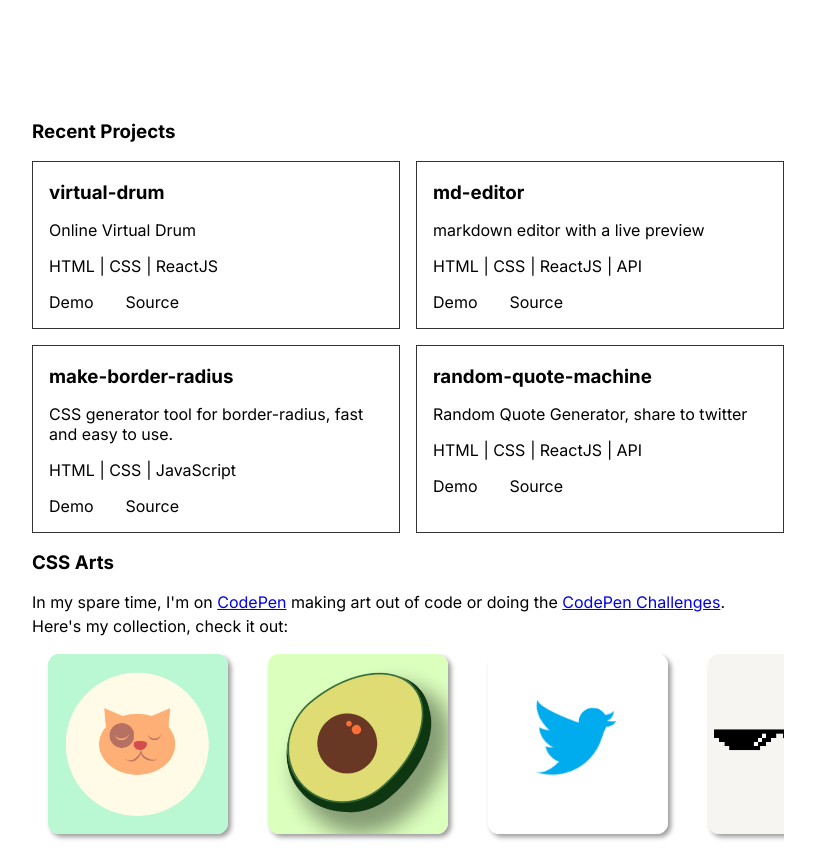
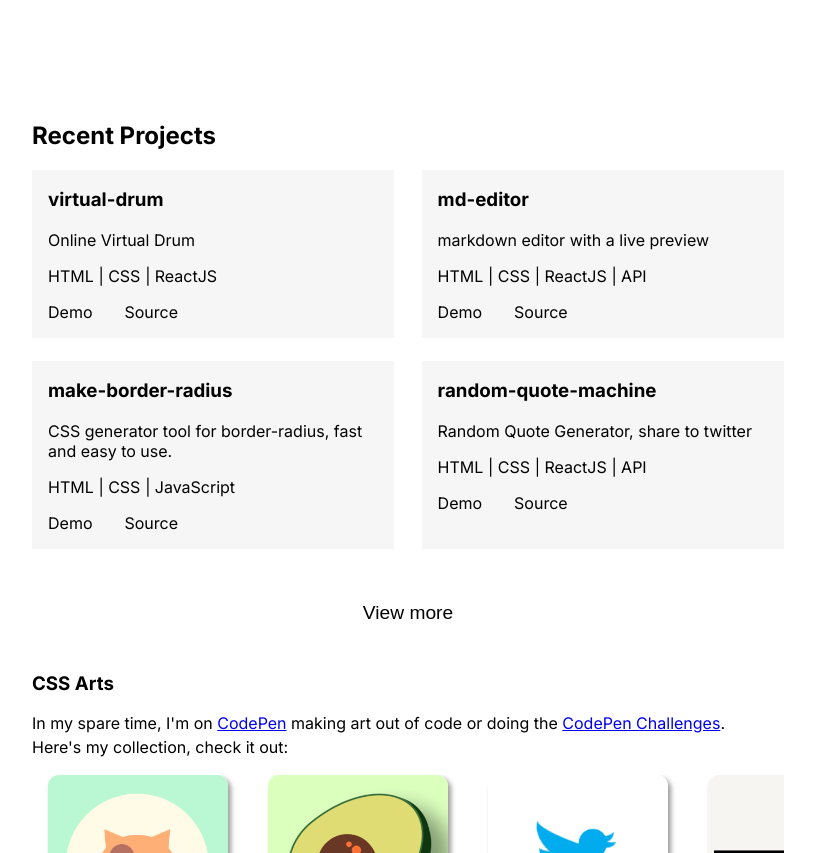
Before and after one commit to m-dennisgocong/gocs, a React (Vite) app: page / in a window 1280 px wide. Shown: the part 760-1613 px from the top of the page, without its empty margins (232-1047 px from the left). Built offline with nearby package versions, Linux system fonts and the light colour scheme.

Commit message:
feat: add View more (display more project onClick)

```diff
--- a/src/components/Projects.jsx
+++ b/src/components/Projects.jsx
@@ -1,15 +1,19 @@
+import { useState } from "react";
 const Projects = () => {
+
+    const [view, setView] = useState(false)
 
     return(
         <section id="Projects">
-            <h3>Recent Projects</h3>
 
+            <div id="recent-projects">
+                <h2>Recent Projects</h2>
                 <div className="project-container">
                     <div className="project-tile">
                         <div className="project-detail">
                             <h3 title="">virtual-drum</h3>
                             <p className="description">Online Virtual Drum </p>
-
+                        </div>
                             <ul className="tech-stack">
                                 <li>HTML</li>
                                 <li>CSS</li>
@@ -20,7 +24,7 @@ const Projects = () => {
                                 <div className="demo-link">Demo</div>
                                 <div className="source-link">Source</div>
                             </div>
-                    </div>
+
                     </div>
 
                     <div className="project-tile">
@@ -28,18 +32,16 @@ const Projects = () => {
                         <div className="project-detail">
                             <h3 title="">md-editor</h3>
                             <p className="description">markdown editor with a live preview</p>
-
+                        </div>
                         <ul className="tech-stack">
                             <li>HTML</li>
                             <li>CSS</li>
                             <li>ReactJS</li>
                             <li>API</li>
                         </ul>
-
                         <div className="links">
                             <div className="demo-link">Demo</div>
                             <div className="source-link">Source</div>
-                        </div>
                         </div>
                     </div>
 
@@ -47,18 +49,17 @@ const Projects = () => {
                         <div className="project-detail">
                             <h3 title="">make-border-radius</h3>
                             <p className="description">CSS generator tool for border-radius, fast and easy to use.</p>
-
+                        </div>
                         <ul className="tech-stack">
                             <li>HTML</li>
                             <li>CSS</li>
                             <li>JavaScript</li>
                         </ul>
-
                         <div className="links">
                             <div className="demo-link">Demo</div>
                             <div className="source-link">Source</div>
                         </div>
-                    </div>
+
                     </div>
 
                     <div className="project-tile">
@@ -66,21 +67,117 @@ const Projects = () => {
                         <div className="project-detail">
                             <h3 title="">random-quote-machine</h3>
                             <p className="description">Random Quote Generator, share to twitter</p>
-
+                        </div>
                         <ul className="tech-stack">
                             <li>HTML</li>
                             <li>CSS</li>
                             <li>ReactJS</li>
                             <li>API</li>
                         </ul>
+                        <div className="links">
+                            <div className="demo-link">Demo</div>
+                            <div className="source-link">Source</div>
+                        </div>
 
+                    </div>
+                </div>
+
+
+            </div>
+
+            <div style={view ? {display : 'none'} : null} id="view-more-container"><button className="more-projects" onClick={()=> setView(!view)}>View more</button></div>
+
+            { view &&
+
+            <div id="FreeCodeCamp-projects">
+                <h2>FreeCodeCamp(Projects)</h2>
+                <p>This is my projects for <a href="https://www.freecodecamp.org/learn/responsive-web-design/#responsive-web-design-projects">Responsive Web Design</a> course on freeCodeCamp.
+                I was able to earn a <a href="https://www.freecodecamp.org/certification/gocs/responsive-web-design">Certification</a> for completing the following: </p>
+                <div className="project-container">
+                    <div className="project-tile">
+                        <div className="project-detail">
+                            <h3 title="">Technical Documentation Page</h3>
+                        </div>
+                        <ul className="tech-stack">
+                            <li>HTML</li>
+                            <li>CSS</li>
+                            <li>JavaScript</li>
+                        </ul>
                         <div className="links">
                             <div className="demo-link">Demo</div>
                             <div className="source-link">Source</div>
                         </div>
                     </div>
+
+                    <div className="project-tile">
+
+                        <div className="project-detail">
+                            <h3 title="">Personal Portfolio Webpage</h3>
                         </div>
+                        <ul className="tech-stack">
+                            <li>HTML</li>
+                            <li>CSS</li>
+                            <li>JavaScript</li>
+                        </ul>
+                        <div className="links">
+                            <div className="demo-link">Demo</div>
+                            <div className="source-link">Source</div>
                         </div>
+
+                    </div>
+
+                    <div className="project-tile">
+                        <div className="project-detail">
+                            <h3 title="">Survey Form</h3>
+                        </div>
+                        <ul className="tech-stack">
+                            <li>HTML</li>
+                            <li>CSS</li>
+                        </ul>
+                        <div className="links">
+                            <div className="demo-link">Demo</div>
+                            <div className="source-link">Source</div>
+                        </div>
+
+                    </div>
+
+                    <div className="project-tile">
+
+                        <div className="project-detail">
+                            <h3 title="">Product Landing Page</h3>
+                        </div>
+                        <ul className="tech-stack">
+                            <li>HTML</li>
+                            <li>CSS</li>
+                            <li>JavaScript</li>
+                        </ul>
+                        <div className="links">
+                            <div className="demo-link">Demo</div>
+                            <div className="source-link">Source</div>
+                        </div>
+
+                    </div>
+
+                    <div className="project-tile">
+
+                        <div className="project-detail">
+                            <h3 title="">Tribute Page</h3>
+                        </div>
+                        <ul className="tech-stack">
+                            <li>HTML</li>
+                            <li>CSS</li>
+                            <li>JavaScript</li>
+                        </ul>
+                        <div className="links">
+                            <div className="demo-link">Demo</div>
+                            <div className="source-link">Source</div>
+                        </div>
+
+                    </div>
+
+                </div>
+
+            </div>}
 
         </section>
     );
--- a/src/styles/Projects.scss
+++ b/src/styles/Projects.scss
@@ -4,22 +4,16 @@
         gap: 1em;
     }
     .project-tile{
-        border: 1px solid #333;
-
-        div.project-detail{
-            padding: 0 1em;
-            h3{
-                margin-bottom: 0;
-            }
-            ul{
+        // border: 1px solid #333;
+        padding: 0 1em;
+        background-color: rgb(246, 246, 246);
+        ul{
                 padding: 0;
-                margin-top: 0;
                 display: flex;
                 gap: 0.3em;
                 li{
                     list-style-position:inside;
                     list-style-type: " | ";
-                    // list-style:lower-greek;
                 }
                 li:first-child {
                     list-style: none;
@@ -27,20 +21,47 @@
             }
             div.links{
                 display: flex;
-
                 gap: 2em;
                 padding-bottom: 1em;
             }
-        }
+
 
 
     }
+    #view-more-container{
+        display: grid;
+        justify-content: center;
+        height: 5em;
+        margin-top: 1.5em;
+        .more-projects{
+            border: none;
+            outline: none;
+            background-color: #fff;
+
+            font-size: 1.2rem;
+        }
+        .more-projects:hover{
+            text-decoration-line: underline;
+        }
+    }
+    #FreeCodeCamp-projects{
+        line-height: 1.5rem;
+        margin-top: 3.5em;
+    }
 }
 @media (min-width: 580px){
-    #Projects{
+    #Projects,#FreeCodeCamp-projects{
         .project-container{
             grid-template-columns: repeat(2, 1fr);
         }
-
     }
 }
+
+@media (min-width: 990px){
+    #Projects,#FreeCodeCamp-projects{
+        .project-container{
+            row-gap: 1.4em;
+            column-gap: 1.7em;
+        }
+    }
+}
```
Lines whose indentation alone changed are shown as unchanged.
